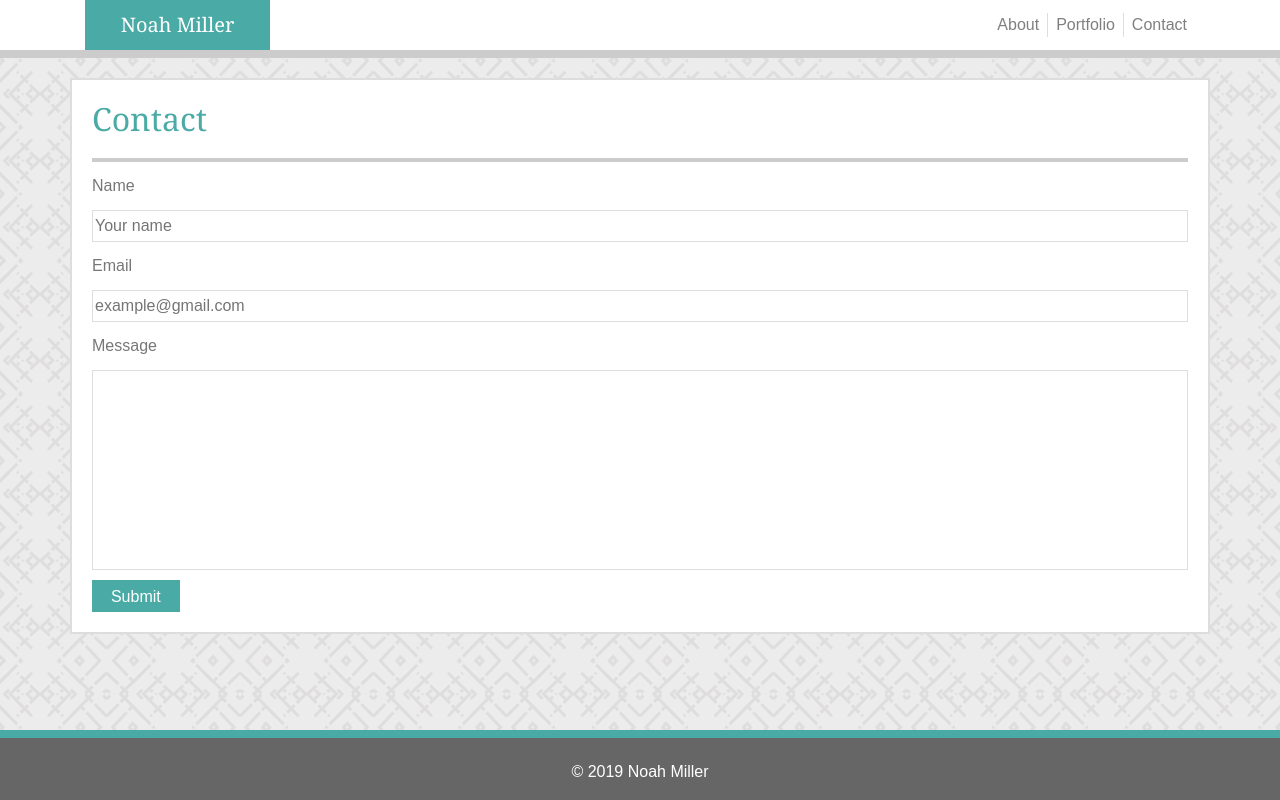
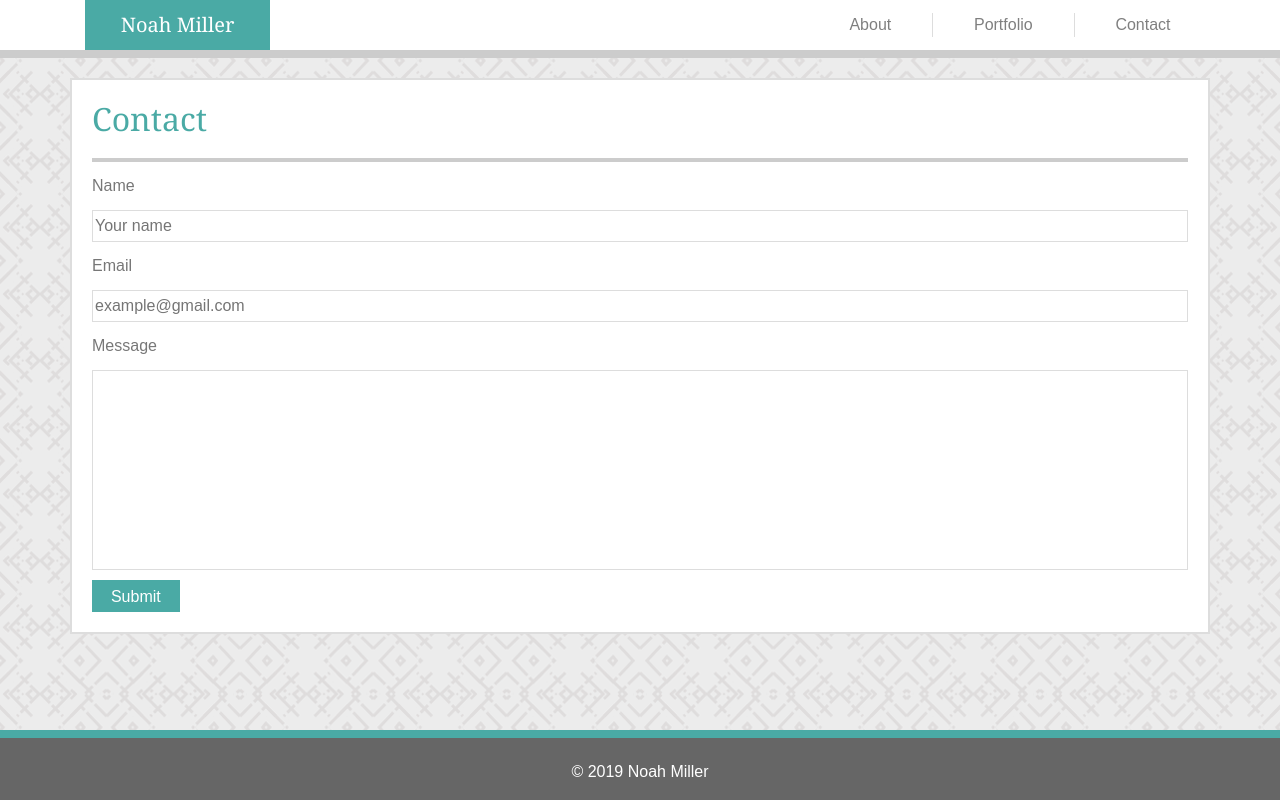
Before and after one commit to millernj/portfolio, a plain HTML site: page contact.html in a window 1280 px wide. Drawn offline with nearby package versions, Linux system fonts and the light colour scheme.

Commit message:
adding missing div plus refactoring how nav-items are divided

```diff
--- a/assets/css/style.css
+++ b/assets/css/style.css
@@ -98,7 +98,7 @@ ul li.nav-item {
   padding: 0;
 }
 
-ul li.nav-item:not(:first-child) {
+.nav-divider {
   border-left: 1px solid #ddd;
 }
 
--- a/contact.html
+++ b/contact.html
@@ -21,17 +21,19 @@
         </a>
         <div class="col-auto d-none d-sm-block"></div>
         <div class="col-sm-4 col-xs-12">
-          <ul class="navbar-nav row flex-nowrap justify-content-end">
+          <ul class="navbar-nav row flex-nowrap justify-content-around">
             <li class="nav-item col-auto">
               <a class="nav-link" href="index.html">
                 About
               </a>
             </li>
+            <div class="nav-divider"></div>
             <li class="nav-item col-auto">
               <a class="nav-link" href="portfolio.html">
                 Portfolio
               </a>
             </li>
+            <div class="nav-divider"></div>
             <li class="nav-item col-auto">
               <a class="nav-link" href="contact.html">
                 Contact
@@ -39,6 +41,7 @@
             </li>
           </ul>
         </div>
+      </div>
     </nav>
   </div>
   <div id="content-wrapper">
```
Also changed, not shown: index.html (+4 -1 lines), portfolio.html (+4 -1 lines).
